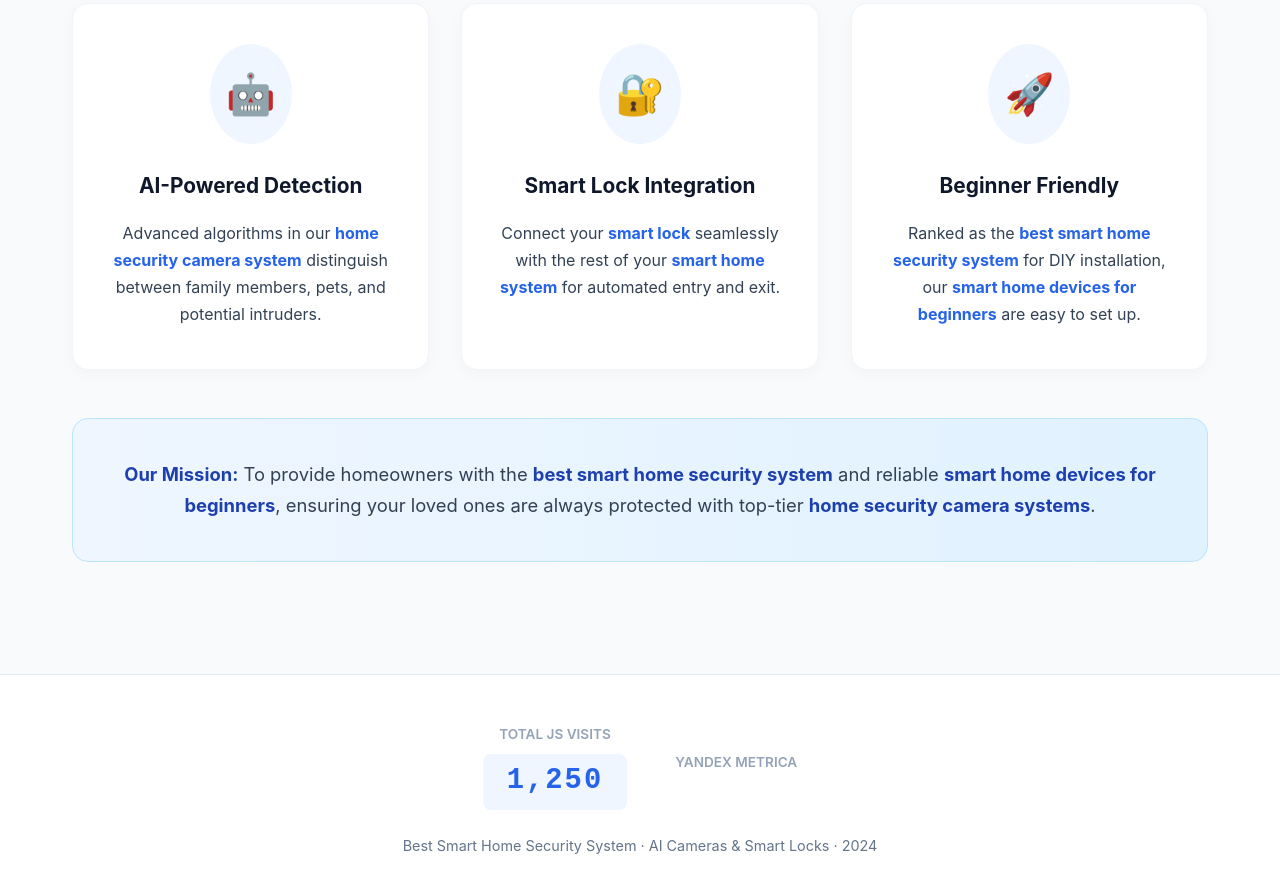
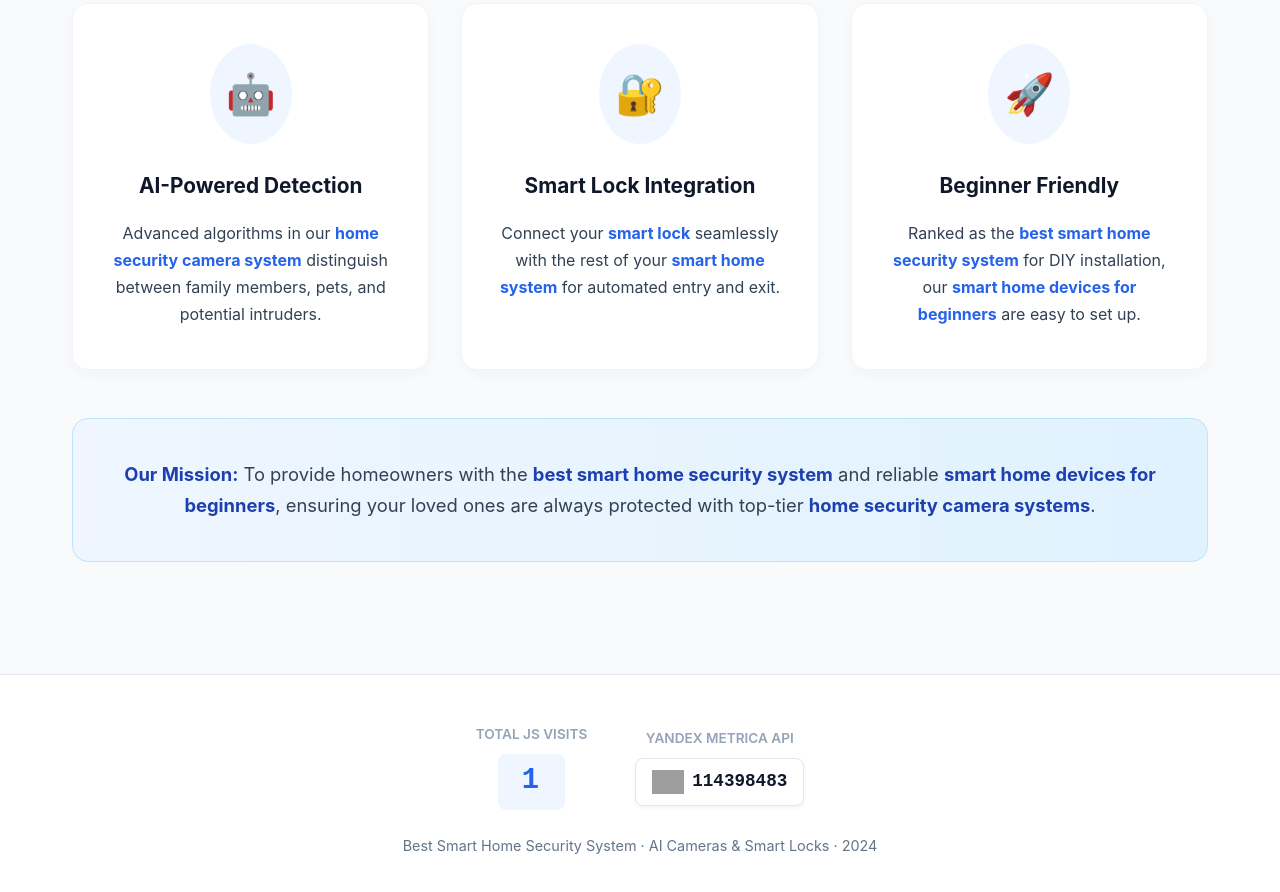
Before and after one commit to LiuYanzhuo01/smart-home, a plain HTML site: page index.html in a window 1280 px wide. Shown: the part 872-1764 px from the top of the page. Drawn offline with Linux system fonts and the light colour scheme; grey boxes are pictures that could not be loaded.

Commit message:
Add files via upload

```diff
--- a/index.html
+++ b/index.html
@@ -44,7 +44,7 @@
         .highlight { background: linear-gradient(to right, #eff6ff, #e0f2fe); border-radius: 16px; padding: 2.5rem; border: 1px solid #bae6fd; text-align: center; font-size: 1.15rem; margin-bottom: 3rem;}
         .highlight strong { color: var(--primary-dark); }
 
-        /* 计数器样式 */
+        /* 计数器与页脚样式 */
         footer { text-align: center; padding: 3rem 2rem; color: #64748b; border-top: 1px solid #e2e8f0; background: white; }
         .counters-container { display: flex; justify-content: center; align-items: center; gap: 3rem; margin-bottom: 1.5rem; flex-wrap: wrap; }
         .counter-box { display: flex; flex-direction: column; align-items: center; gap: 0.5rem; }
@@ -101,18 +101,24 @@
 <!-- 页脚区域：包含两个计数器 -->
 <footer>
     <div class="counters-container">
+
         <!-- 计数器 1：自己写的 JavaScript 计数器 -->
         <div class="counter-box">
             <span class="counter-label">Total JS Visits</span>
             <span id="js-counter">000,000</span>
         </div>
 
-        <!-- 计数器 2：Yandex 官方 API 计数器（已替换为你的ID） -->
+        <!-- 计数器 2：Yandex 官方徽章展示（即使脚本被拦截也能显示） -->
         <div class="counter-box">
-            <span class="counter-label">Yandex Metrica</span>
-            <!-- Yandex 的图标会在这里自动生成 -->
-            <div id="yandex-counter-container"></div>
+            <span class="counter-label">Yandex Metrica API</span>
+            <a href="https://metrica.yandex.com/stat" target="_blank" style="display: flex; align-items: center; gap: 8px; text-decoration: none; background: #ffffff; padding: 8px 16px; border-radius: 8px; border: 1px solid #e2e8f0; box-shadow: 0 2px 4px rgba(0,0,0,0.05); transition: transform 0.2s;">
+                <!-- Yandex Logo 图标 -->
+                <img src="https://yastatic.net/s3/home/metrica/static/logo.png" alt="Yandex Metrica" style="height: 24px;">
+                <!-- 专属 ID -->
+                <span style="font-weight: 700; color: #0f172a; font-size: 1.1rem; font-family: monospace;">114398483</span>
+            </a>
         </div>
+
     </div>
 
     <div style="margin-top: 1.5rem; font-size: 0.9rem;">
@@ -123,25 +129,19 @@
 <!-- ================= 1. 自己写的 JS 计数器 ================= -->
 <script>
     document.addEventListener("DOMContentLoaded", function() {
-        // 从浏览器的 localStorage 获取之前的访问量，如果没有则初始化为 1250
         let visitCount = localStorage.getItem("js_visit_counter");
-
         if (visitCount === null) {
-            visitCount = 1250; // 初始值
+            visitCount = 1; // 初始值
         } else {
-            visitCount = parseInt(visitCount) + 1; // 每次刷新加 1
+            visitCount = parseInt(visitCount) + 1;
         }
-
-        // 存回 localStorage
         localStorage.setItem("js_visit_counter", visitCount);
-
-        // 格式化数字，比如 1,251
         let formattedCount = visitCount.toString().replace(/\B(?=(\d{3})+(?!\d))/g, ",");
         document.getElementById("js-counter").innerText = formattedCount;
     });
 </script>
 
-<!-- ================= 2. Yandex 官方 API 计数器（直接使用你的代码） ================= -->
+<!-- ================= 2. Yandex 官方 API 计数器（真实代码） ================= -->
 <!-- Yandex.Metrika counter -->
 <script type="text/javascript">
     (function(m,e,t,r,i,k,a){
```
